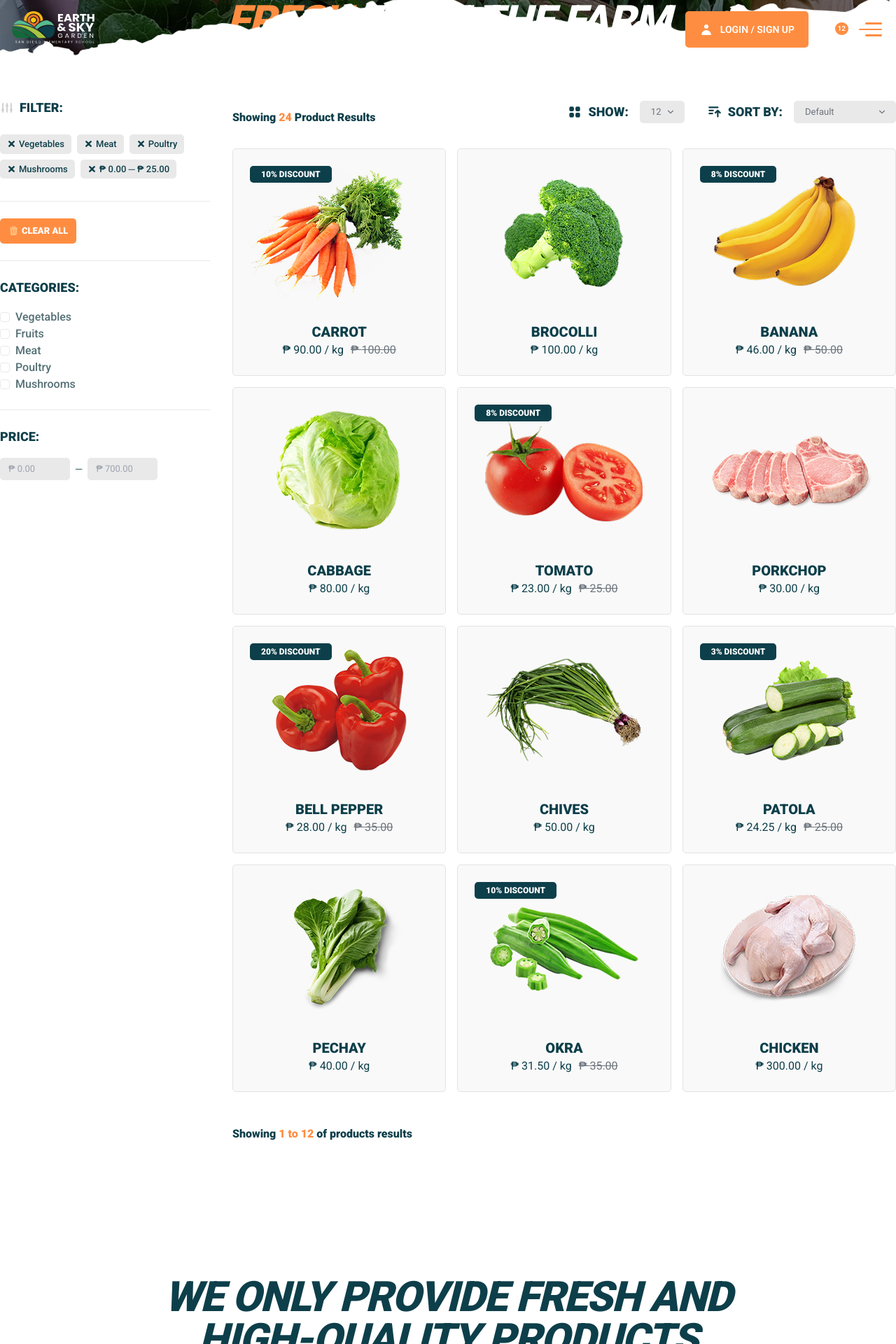
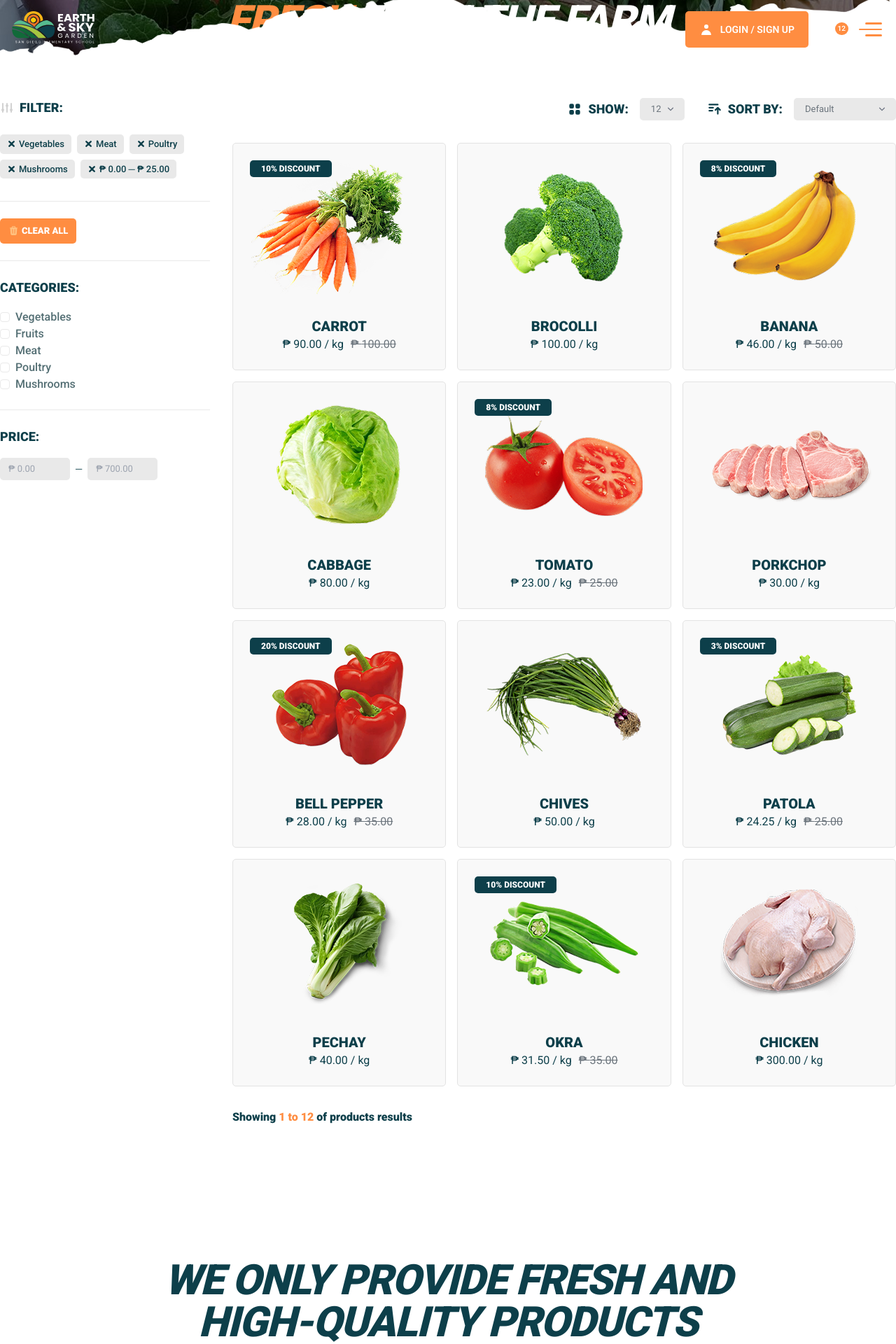
Before and after one commit to warrenequinan/earthandskygarden, a Next.js app: page /products in a window 1280 px wide. Shown: the top 1920 px of the page at 70% size. Built offline with nearby package versions, Linux system fonts and the light colour scheme.

Commit message:
Apply updates based on client feedback

```diff
--- a/app/_components/ui/ProductsCatalog.tsx
+++ b/app/_components/ui/ProductsCatalog.tsx
@@ -9,10 +9,7 @@ type ProductsCatalogPropType = {
 const ProductsCatalog = ({ products }: ProductsCatalogPropType) => {
   return (
     <div>
-      <div className="flex flex-col-reverse items-start justify-between gap-4 md:flex-row md:items-center">
-        <p className="md:0 mt-4 text-base font-bold text-primary">
-          Showing <span className="text-accent-700">24</span> Product Results
-        </p>
+      <div className="flex flex-col-reverse items-start justify-end gap-4 md:flex-row md:items-center">
         <ProductsSort />
       </div>
       <div className="mt-8 grid grid-cols-1 gap-4 sm:grid-cols-2 md:grid-cols-3">
@@ -21,7 +18,7 @@ const ProductsCatalog = ({ products }: ProductsCatalogPropType) => {
         ))}
       </div>
       <div className="mt-8 flex items-center justify-between">
-        <p className="md:0 mt-4 text-base font-bold text-primary">
+        <p className="text-base font-bold text-primary">
           Showing <span className="text-accent-700">1 to 12</span> of products
           results
         </p>
```
